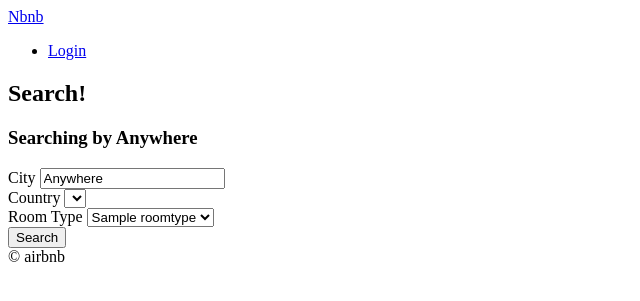
After one commit to qhqnf/airbnb-clone, a Django app: page /rooms/search/ in a window 1280 px wide. The commit adds this page. Shown: the top 301 px of the page, without its empty margins (0-640 px from the left). Run offline with Django 3.2, Linux system fonts and the light colour scheme; tables that the repository leaves empty hold one stand-in row (values such as "Sample post"); lists and menus that the app fills with data are empty.

Commit message:
create search urls

```diff
--- a/rooms/urls.py
+++ b/rooms/urls.py
@@ -4,5 +4,6 @@ from . import views
 app_name = "rooms"
 
 urlpatterns = [
-    path("<int:pk>", views.room_detail, name="detail"),
+    path("<int:pk>", views.RoomDetail.as_view(), name="detail"),
+    path("search/", views.search, name="search"),
 ]
--- a/rooms/views.py
+++ b/rooms/views.py
@@ -1,7 +1,6 @@
-from django.views.generic import ListView
-from django.shortcuts import render, redirect
-from django.http import Http404
-from django.urls import reverse
+from django.views.generic import ListView, DetailView
+from django.shortcuts import render
+from django_countries import countries
 from . import models
 
 
@@ -16,9 +15,19 @@ class HomeView(ListView):
     ordering = "created"
 
 
-def room_detail(request, pk):
-    try:
-        room = models.Room.objects.get(pk=pk)
-        return render(request, "rooms/detail.html", context={"room": room})
-    except models.Room.DoesNotExist:
-        raise Http404()
+class RoomDetail(DetailView):
+
+    """ RoomDetail Definition """
+
+    model = models.Room
+
+
+def search(request):
+    city = request.GET.get("city", "Anywhere")
+    city = str.capitalize(city)
+    room_types = models.RoomType.objects.all()
+    return render(
+        request,
+        "rooms/search.html",
+        {"city": city, "countries": countries, "room_types": room_types},
+    )
--- a/templates/404.html
+++ b/templates/404.html
@@ -1,4 +1,8 @@
 {% extends "base.html" %}
+
+{% block page_name %}
+    Page Not Found
+{% endblock page_name %}
 
 {% block content %}
 
--- a/templates/base.html
+++ b/templates/base.html
@@ -3,11 +3,17 @@
   <head>
     <meta charset="UTF-8" />
     <meta name="viewport" content="width=device-width, initial-scale=1.0" />
-    <title>{% block page_name %}{% endblock page_name %} | airbnb</title>
+    <title>{% block page_title %}{% endblock page_title %} | airbnb</title>
   </head>
   <body>
-
-    {% include "partials/header.html" %}
+    <header>
+      {% include "partials/nav.html" %}
+      {% block search-bar %}
+        <form method="get" action="{% url "rooms:search" %}">
+            <input name="city" placeholder="Search By City" />
+        </form>
+      {% endblock search-bar %}
+    </header>
 
     {% block content %}{% endblock %}
 
--- a/templates/partials/header.html
+++ /dev/null
@@ -1,6 +0,0 @@
-<header>
-    <a href="{% url "core:home" %}">Nbnb</a>
-    <ul>
-        <li><a href="#">Login</a></li>
-    </ul>
-</header>
--- /dev/null
+++ b/templates/partials/nav.html
@@ -0,0 +1,4 @@
+<a href="{% url "core:home" %}">Nbnb</a>
+<ul>
+    <li><a href="#">Login</a></li>
+</ul>
--- a/templates/rooms/detail.html
+++ b/templates/rooms/room_detail.html
@@ -1,5 +1,5 @@
 {% extends "base.html" %}
-{% block page_name %} Home {% endblock page_name %}
+{% block page_title %} {{room.name}} {% endblock page_title %}
 
 {% block content%}
 <div>
--- a/templates/rooms/room_list.html
+++ b/templates/rooms/room_list.html
@@ -1,6 +1,6 @@
 {% extends "base.html" %}
 
-{% block page_name %} Home {% endblock page_name %}
+{% block page_title %} Home {% endblock page_title %}
 
 {% block content%}
 
--- /dev/null
+++ b/templates/rooms/search.html
@@ -0,0 +1,42 @@
+{% extends "base.html" %}
+
+{% block page_title %}
+    Search
+{% endblock page_title %}
+
+{% block search-bar %}
+
+{% endblock search-bar %}
+
+{% block content %}
+
+    <h2>Search!</h2>
+    <h3>Searching by {{city}}</h3>
+
+    <form method="get" action="{% url "rooms:search" %}">
+        <div>
+            <label for="city">City</label>
+            <input value="{{city}}" id="city" name="city" placeholder="Search By City" />
+        </div>
+
+        <div>
+            <label for="country">Country</label>
+            <select id="country" name="country">
+                {% for country in countries %}
+                    <option value="{{country.code}}">{{country.name}}</option>
+                {% endfor %}
+            </select>
+        </div>
+
+        <div>
+            <label for="room_type">Room Type</label>
+            <select id="room_type" name="room_type">
+                {% for room_type in room_types  %}
+                    <option value="{{room_type.pk}}">{{room_type.name}}</option>
+                {% endfor %}
+            </select>
+        </div>
+        <button>Search</button>
+    </form>
+
+{% endblock content %}
```
